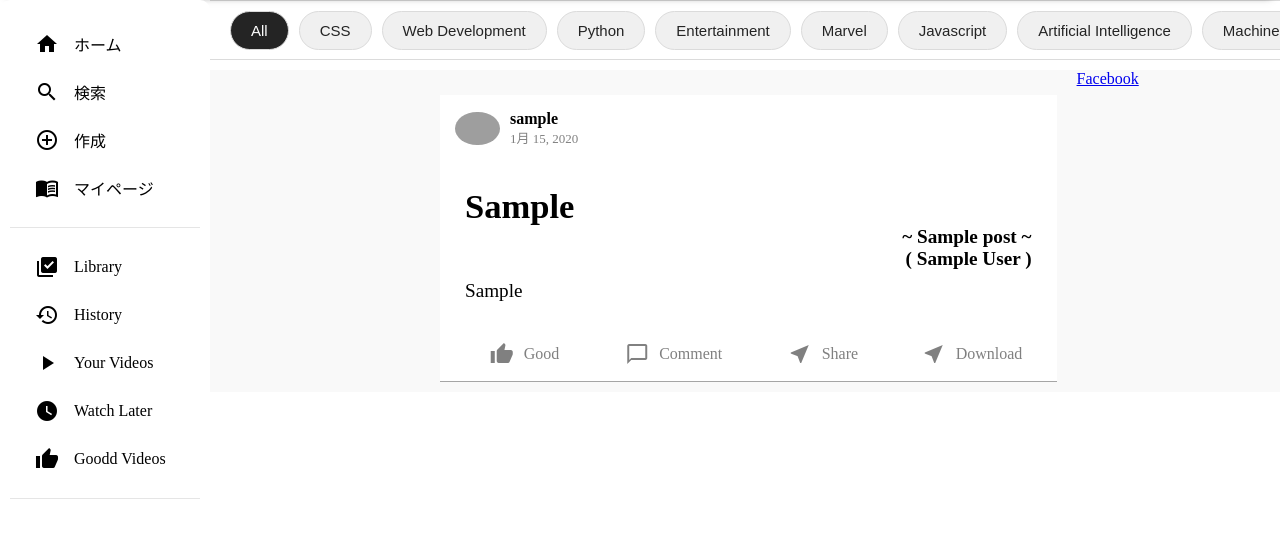
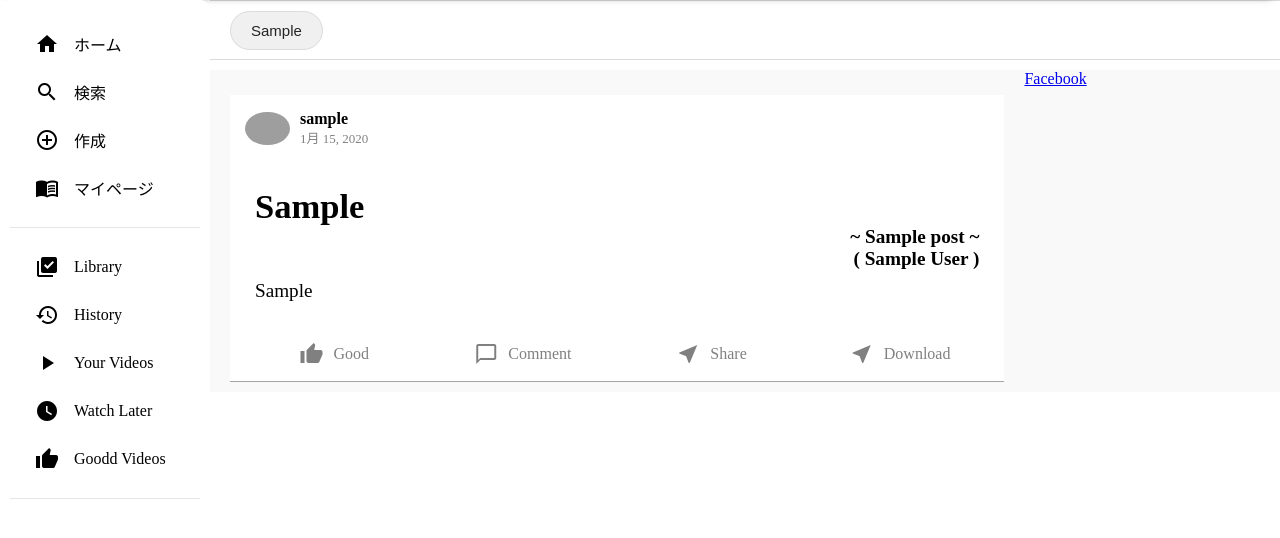
Before and after one commit to sugizou3/snsApp, a Django app: template templates/app/index.html in a window 1280 px wide. Shown: the part 70-608 px from the top of the page. Run offline with Django 3.2, Linux system fonts and the light colour scheme; the template is opened without the code that fills it: values that come from a table or form of the project are taken from there, others are empty; tables that the repository leaves empty hold one stand-in row (values such as "Sample post"); grey boxes are pictures that could not be loaded.

Commit message:
'index,formの作成を進めた'

```diff
--- a/app/urls.py
+++ b/app/urls.py
@@ -4,6 +4,7 @@ from . import views
 app_name = 'app'
 
 urlpatterns = [
-    path('', views.IndexView.as_view(), name='index'),
+    # path('', views.IndexView.as_view(), name='index'),
+    path('', views.index, name='index'),
     path('form', views.form, name='form'),
 ]
--- a/templates/app/index.html
+++ b/templates/app/index.html
@@ -2,19 +2,14 @@
 {% extends 'app/base.html' %}
 {% load static %}
 {% block content %}
-<div class="main__body">
+<div class="main_body">
 
   <div class="filters" id="filters">
-    <button class="filter-options active">all</button>
-    <button class="filter-options">CSS</button>
-    <button class="filter-options">web development</button>
-    <button class="filter-options">python</button>
-    <button class="filter-options">entertainment</button>
-    <button class="filter-options">marvel</button>
-    <button class="filter-options">javascript</button>
-    <button class="filter-options">artificial intelligence</button>
-    <button class="filter-options">machine learning</button>
-    <button class="filter-options">trending</button>
+    {% for tag in tags %}
+    <form action="POST">
+      <button class="filter-options" name='{{ tag.tag }}'>{{ tag.tag }}</button>
+    </form>
+    {% endfor %}
   </div>
 </div>
   <!-- feed starts -->
```
Also changed, not shown: app/views.py (+29 -2 lines).
